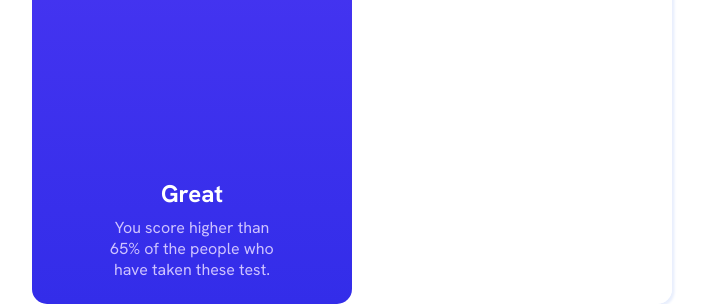
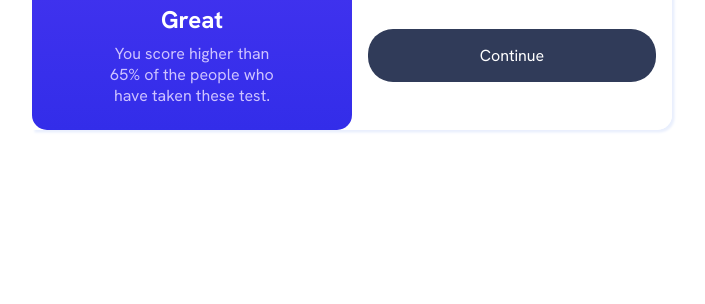
Before and after one commit to Awal6392/results-summary-component-main, a plain HTML site: page index.html in a window 1280 px wide. Shown: the part 496-800 px from the top of the page, without its empty margins (288-993 px from the left). Drawn offline with Linux system fonts and the light colour scheme.

Commit message:
Update style.css

```diff
--- a/style.css
+++ b/style.css
@@ -8,6 +8,7 @@ body{
     background-color: #FFFFFF;
     display: flex;
     justify-content: center;
+    margin-block: 20vh;
     width: 100%;
     font-family: "Hanken Grotesk", sans-serif;
 }
@@ -19,7 +20,6 @@ main{
     box-shadow: 2.5px 2.5px 2.5px #E9EFFD;
     border-radius: 0 15px 15px 0;
     font-family: "Hanken Grotesk", sans-serif;
-    height: 100vh;
 }
 
 .result-field{
```
